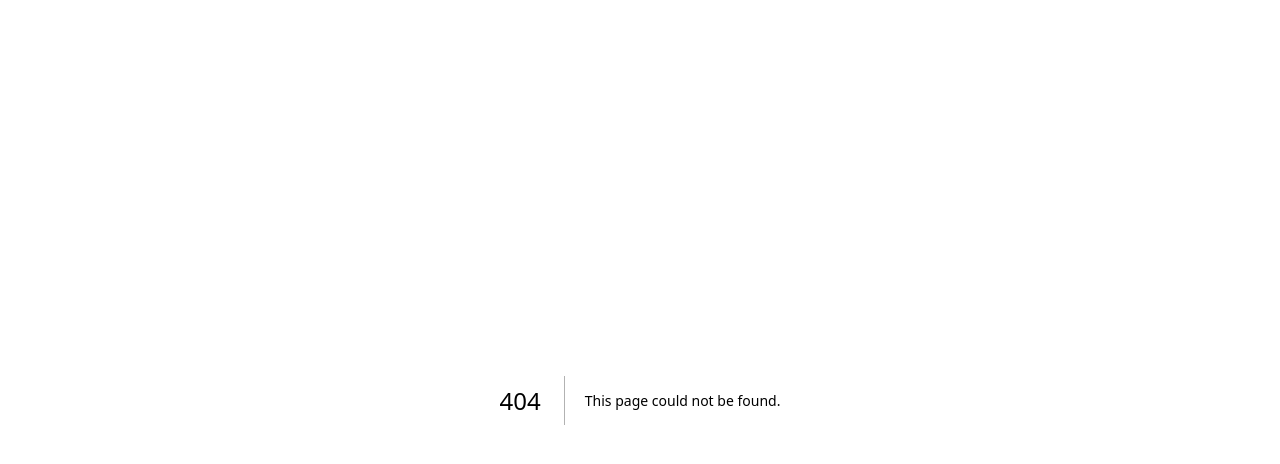
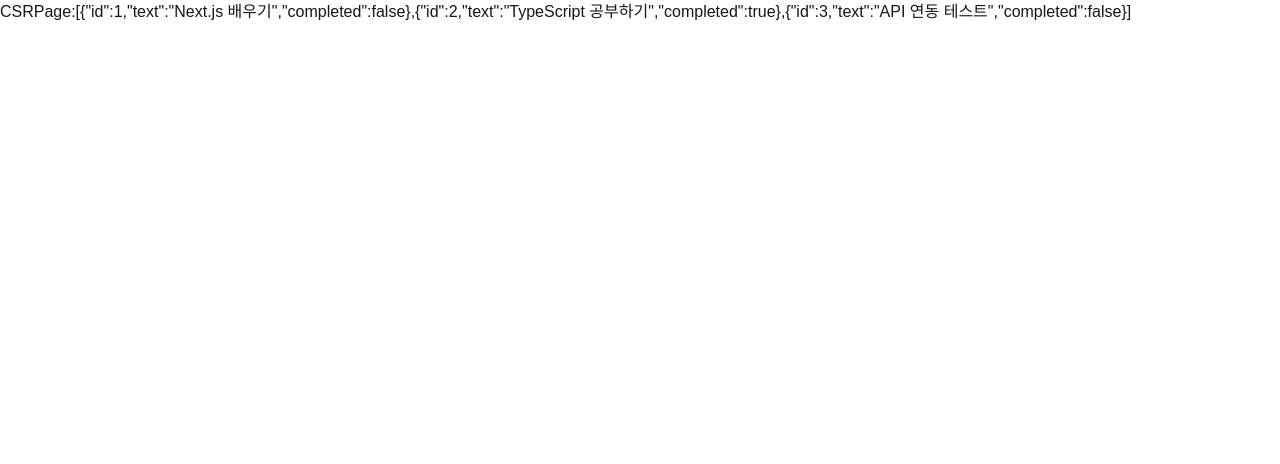
Before and after one commit to PomegranateBlue/basic_lecture_typescript, a Next.js app: page /csr in a window 1280 px wide. Before the commit this address had no page. Shown: the top 464 px of the page. Built offline with nearby package versions, Linux system fonts and the light colour scheme; data requests are answered from the project's data file.

Commit message:
CSR 컴포넌트 생성

```diff
--- /dev/null
+++ b/src/app/(render)/csr/page.tsx
@@ -0,0 +1,23 @@
+"use client";
+
+import { Todo } from "@/types/todo.type";
+import { useEffect, useState } from "react";
+const CSRPage = () => {
+  const [data, setData] = useState<Todo[]>([]);
+
+  useEffect(() => {
+    const getData = async () => {
+      const response = await fetch("https://localhost:5000/todos");
+      const data: Todo[] = await response.json();
+
+      setData(data);
+    };
+
+    getData();
+  }, []);
+
+
+  return <div>CSRPage:{JSON.stringify(data)}</div>
+};
+
+export default CSRPage;
```
